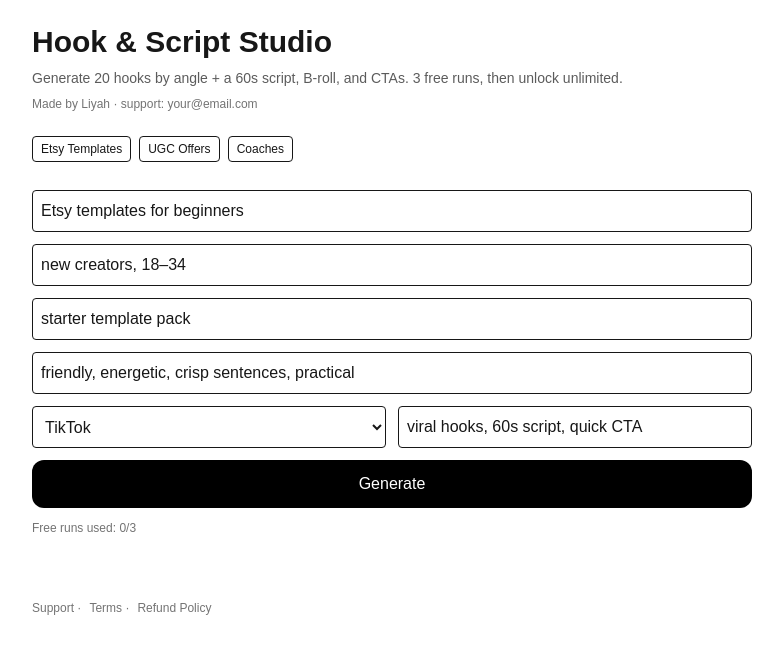
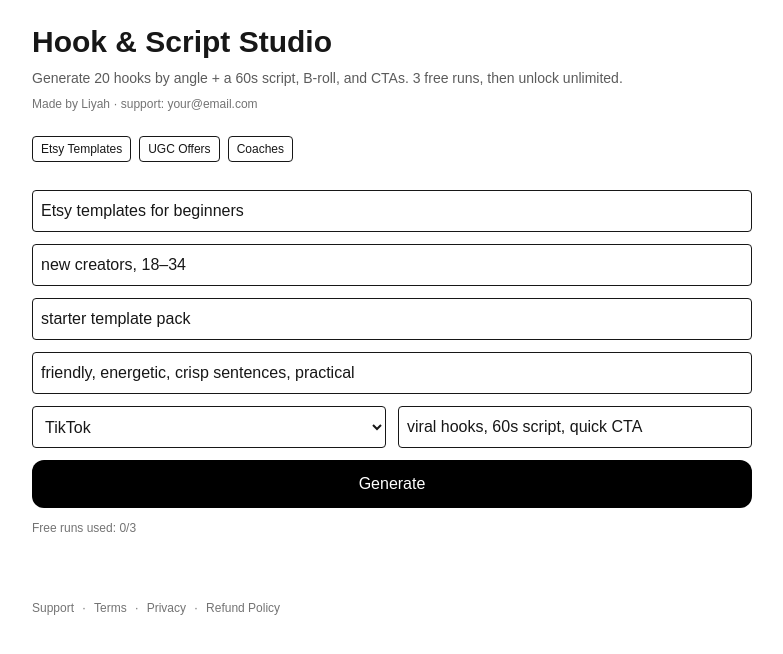
Before and after one commit to aveeno350-ctrl/hook-script-studio, a Next.js app: page / in a window 1280 px wide. Shown: the top 654 px of the page, without its empty margins (248-1031 px from the left). Built offline with nearby package versions, Linux system fonts and the light colour scheme; no server answers.

Commit message:
Fix footer: mailto support + add privacy link

```diff
--- a/app/page.tsx
+++ b/app/page.tsx
@@ -149,10 +149,15 @@ const presets = [
         </section>
       )}
       <footer className="pt-10 text-xs opacity-60">
-  <a href="mailto:your@email.com">Support</a> ·
-  <a className="ml-2" href="/terms" target="_blank">Terms</a> ·
-  <a className="ml-2" href="/refund" target="_blank">Refund Policy</a>
+  <a href="mailto:aveeno350@gmail.com">Support</a>
+  <span className="mx-2">·</span>
+  <a href="/terms">Terms</a>
+  <span className="mx-2">·</span>
+  <a href="/privacy">Privacy</a>
+  <span className="mx-2">·</span>
+  <a href="/refund">Refund Policy</a>
 </footer>
+
 
     </main>
   );
```
